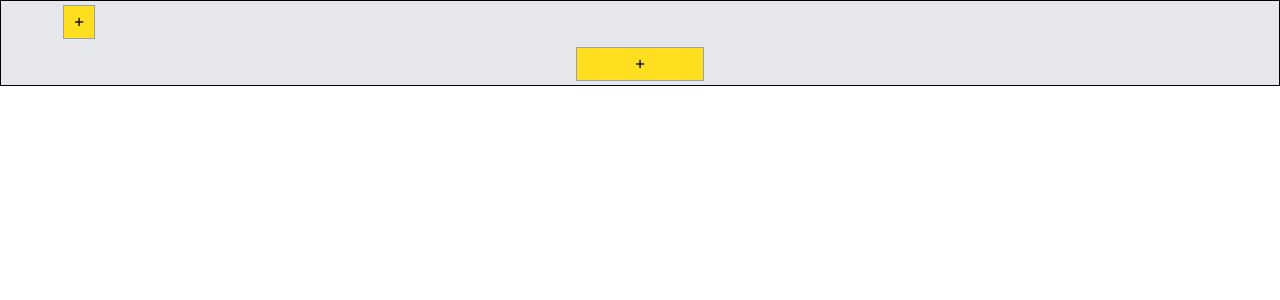
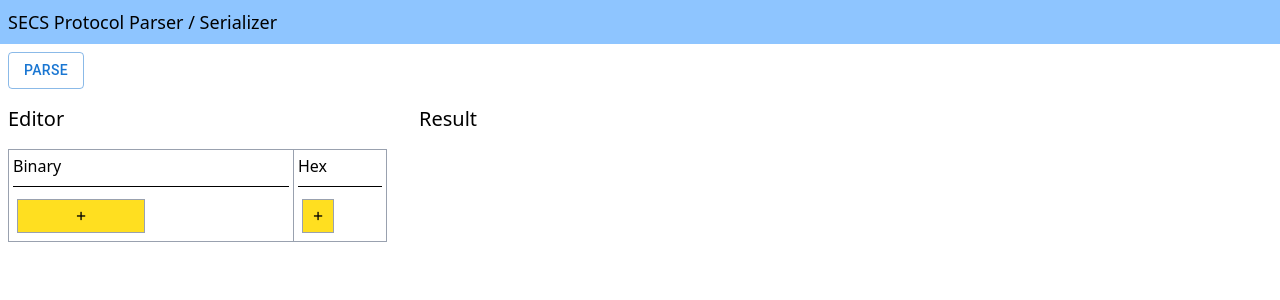
Before and after one commit to blaxsior/secs_parser_page, a React (Vite) app: page / in a window 1280 px wide. Shown: the top 300 px of the page. Built offline with nearby package versions, Linux system fonts and the light colour scheme.

Commit message:
feat: binary / hex 데이터를 SecsItem 객체로 변환하는 기능 추가

```diff
--- a/src/App.tsx
+++ b/src/App.tsx
@@ -1,54 +1,9 @@
-import { useState } from "react"
-import HexEditor from "./component/editor/HexEditor"
-import { binaryStrToNum, hexStrToNum, numToBinaryStr, numToHexStr } from "./core/util/convert";
+import MainLayout from "./layout/MainLayout"
 
 function App() {
-  const [bytes, setBytes] = useState<number[]>([]);
-  const [selectedIdx, setSelectedIdx] = useState(0);
-
-  const focusItem = (idx: number) => {
-    setSelectedIdx(idx);
-  };
-
-  const updateItem = (idx: number, value: number) => {
-    console.log(idx, bytes.length);
-    const item = [...bytes];
-    item[idx] = value;
-    setBytes(item);
-  }
-
-  const deleteItem = (idx: number) => {
-    setBytes(bytes.filter((_,itemIdx) => itemIdx !== idx));
-  }
-  const regex1 = /[A-Fa-f0-9]/;
-
-  const regex2 = /[0-1]/;
-
   return (
-    <div className="bg-gray-200 border">
-      <HexEditor
-        bytes={bytes}
-        charPerItem={2}
-        validator={regex1}
-        displayFunc={numToHexStr}
-        parseFunc={hexStrToNum}
-        updateItemHandler={updateItem}
-        deleteItemHandler={deleteItem}
-        focusItemHandler={focusItem}
-        selectedIdx={selectedIdx}
-      />
-       <HexEditor
-        itemPerLine={1}
-        bytes={bytes}
-        charPerItem={8}
-        validator={regex2}
-        displayFunc={numToBinaryStr}
-        parseFunc={binaryStrToNum}
-        updateItemHandler={updateItem}
-        deleteItemHandler={deleteItem}
-        focusItemHandler={focusItem}
-        selectedIdx={selectedIdx}
-      />
+    <div className="w-full">
+    <MainLayout/>
     </div>
   )
 }
--- a/src/component/editor/HexEditor.tsx
+++ b/src/component/editor/HexEditor.tsx
@@ -87,13 +87,13 @@ function HexEditor({ bytes, updateItemHandler, deleteItemHandler, focusItemHandl
 
   return (
     <div>
-
-      <div tabIndex={0}
+      <div
+        tabIndex={0}
         ref={divRef}
         onFocus={focus}
         onBlur={blur}
         onClick={click}
-        className={clsx('grid font-mono justify-items-center items-center gap-1', className, isFocused && "border border-red-800")}
+        className={clsx('grid font-mono justify-items-center items-center gap-1', className)}
         onKeyDown={keyHandler}
         style={{
           gridTemplateColumns: `repeat(${itemPerLine}, 1fr)`
--- /dev/null
+++ b/src/layout/MainLayout.tsx
@@ -0,0 +1,13 @@
+import MainPage from "@/page/main/MainPage";
+import Header from "./header/Header";
+// import Footer from "./footer/Footer";
+
+function MainLayout() {
+    return <div>
+        <Header />
+        <MainPage />
+        {/* <Footer /> */}
+    </div>
+}
+
+export default MainLayout;
--- /dev/null
+++ b/src/layout/footer/Footer.tsx
@@ -0,0 +1,9 @@
+function Footer() {
+    return (
+        <div className="bg-blue-200">
+            footer
+        </div>
+    )
+}
+
+export default Footer;
--- /dev/null
+++ b/src/layout/header/Header.tsx
@@ -0,0 +1,10 @@
+function Header() {
+    return (
+        <header className="w-full bg-blue-300 p-2">
+            <h1 className="text-lg">SECS Protocol Parser / Serializer</h1>
+            <p></p>
+        </header>
+    )
+}
+
+export default Header
--- /dev/null
+++ b/src/page/main/MainPage.tsx
@@ -0,0 +1,106 @@
+import HexEditor from "@/component/editor/HexEditor";
+import { Secs2MessageParser } from "@/core/secs/converter/parser/parser";
+import { secsInfoMap } from "@/core/secs/item/secs_item_info";
+import { BufferReader } from "@/core/util/BufferReader";
+import { binaryStrToNum, hexStrToNum, numToBinaryStr, numToHexStr } from "@/core/util/convert";
+import { Button } from "@mui/material";
+import { useMemo, useState } from "react";
+
+function MainPage() {
+    const [bytes, setBytes] = useState<number[]>([]);
+    const [selectedIdx, setSelectedIdx] = useState(0);
+    const [result, setResult] = useState<string>("");
+
+    const parser = useMemo(() => new Secs2MessageParser(secsInfoMap), []);
+
+    const focusItem = (idx: number) => {
+        setSelectedIdx(idx);
+    };
+
+    const parse = () => {
+        try {
+            const buffer = new ArrayBuffer(bytes.length);
+            const uiarr = new Uint8Array(buffer);
+            uiarr.set(bytes);
+
+            const reader = new BufferReader(buffer);
+
+            const item = parser.parse(reader);
+            setResult(JSON.stringify(item, null, 2));
+        } catch {
+            setResult("error!");
+        }
+    }
+
+    const updateItem = (idx: number, value: number) => {
+        console.log(idx, bytes.length);
+        const item = [...bytes];
+        item[idx] = value;
+        setBytes(item);
+    }
+
+    const deleteItem = (idx: number) => {
+        setBytes(bytes.filter((_, itemIdx) => itemIdx !== idx));
+    }
+
+    const regex1 = /[A-Fa-f0-9]/;
+    const regex2 = /[0-1]/;
+
+    return (
+        <div className="bg-white">
+            <nav className="p-2">
+                <Button variant="outlined" onClick={parse}>parse</Button>
+            </nav>
+            <div className="flex flex-row space-x-8 p-2">
+                {/* 에디터 쪽 */}
+                <div className="space-y-4">
+                    <h1 className="text-xl">Editor</h1>
+                    <div className="flex flex-row border border-gray-400 w-fit">
+                        <div className="m-1 space-y-2">
+                            <h1>Binary</h1>
+                            <hr />
+                            <HexEditor
+                                itemPerLine={2}
+                                bytes={bytes}
+                                charPerItem={8}
+                                validator={regex2}
+                                displayFunc={numToBinaryStr}
+                                parseFunc={binaryStrToNum}
+                                updateItemHandler={updateItem}
+                                deleteItemHandler={deleteItem}
+                                focusItemHandler={focusItem}
+                                selectedIdx={selectedIdx}
+
+                            />
+                        </div>
+                        <div className="border-l border-gray-400"></div>
+                        <div className="m-1 space-y-2">
+                            <div>Hex</div>
+                            <hr />
+                            <HexEditor
+                                itemPerLine={2}
+                                bytes={bytes}
+                                charPerItem={2}
+                                validator={regex1}
+                                displayFunc={numToHexStr}
+                                parseFunc={hexStrToNum}
+                                updateItemHandler={updateItem}
+                                deleteItemHandler={deleteItem}
+                                focusItemHandler={focusItem}
+                                selectedIdx={selectedIdx}
+
+                            />
+                        </div>
+                    </div>
+                </div>
+                {/* 결과창 쪽 */}
+                <div className="space-y-4">
+                    <h1 className="text-xl">Result</h1>
+                    <div>{result}</div>
+                </div>
+
+            </div>
+        </div>
+    )
+}
+export default MainPage
```
Also changed, not shown: src/component/editor/BinaryEditor.tsx (deleted).
